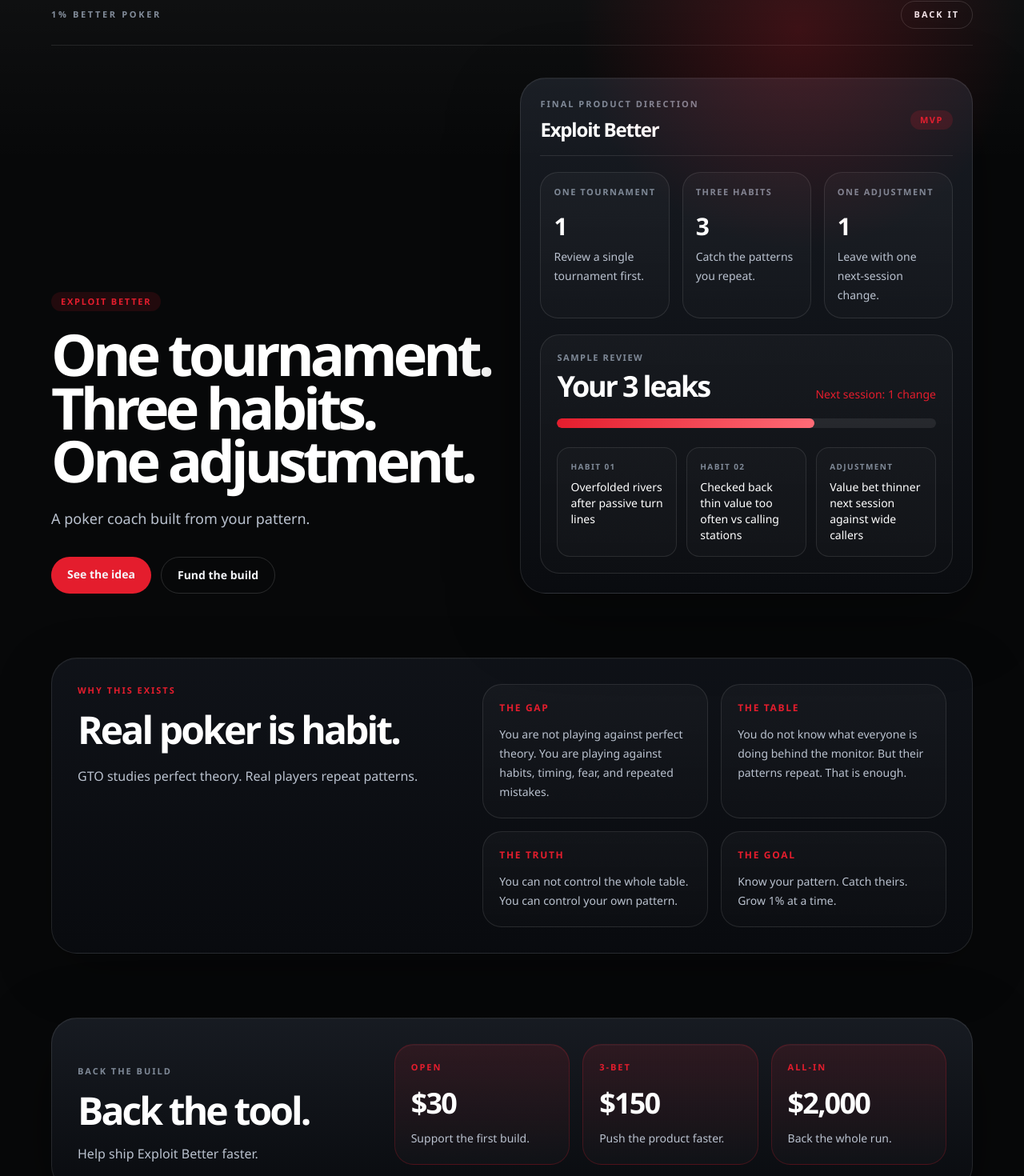
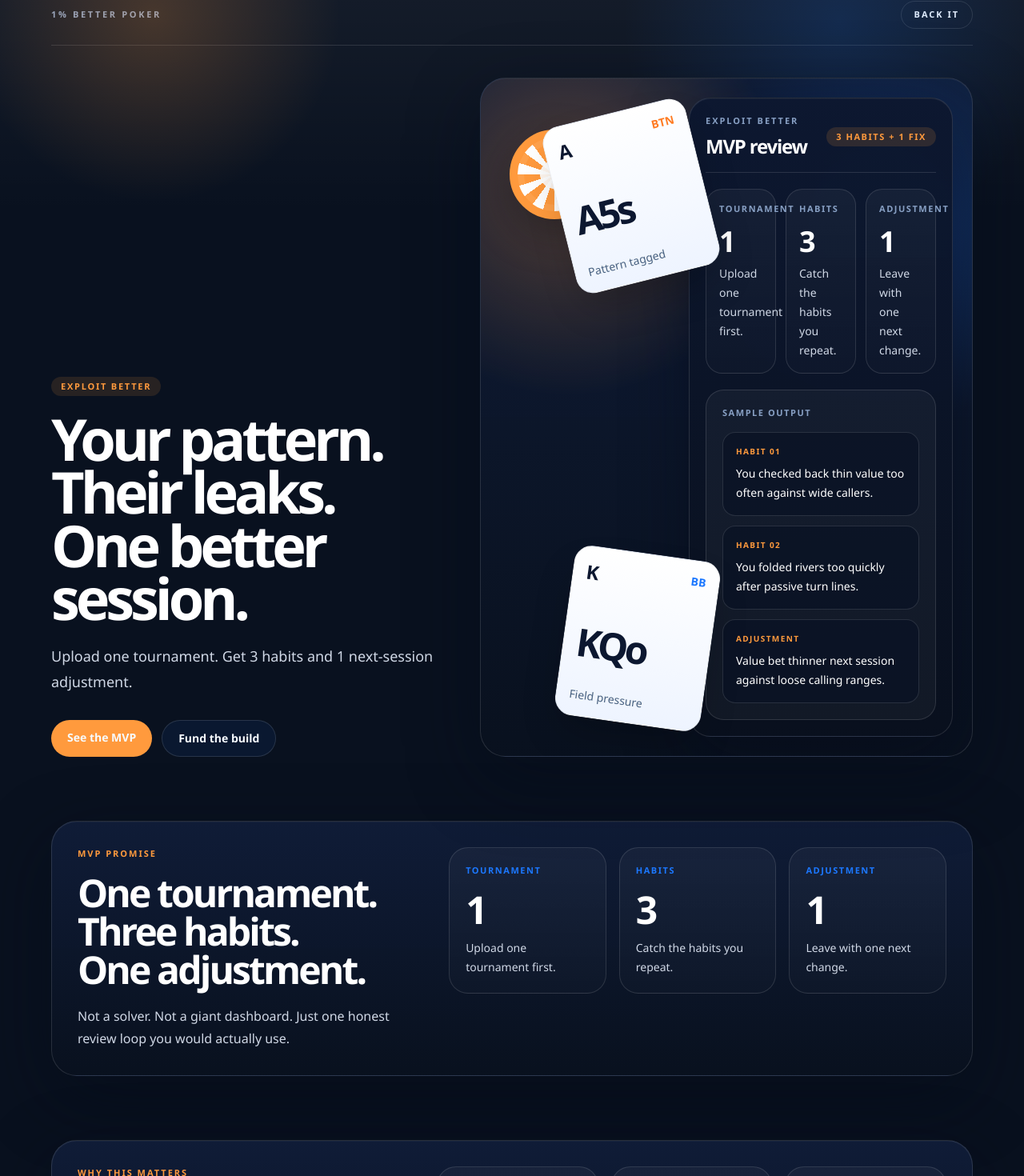
Before and after one commit to sukminc/one-percent-better-poker-site, a Next.js app in the folder frontend/: page / in a window 1280 px wide. Shown: the part 39-1509 px from the top of the page at 80% size. Built offline with nearby package versions, Linux system fonts and the light colour scheme.

Commit message:
style: warm poker landing visuals

```diff
--- a/frontend/app/globals.css
+++ b/frontend/app/globals.css
@@ -1,15 +1,16 @@
 @import "tailwindcss";
 
 @theme inline {
-  --color-background: #070809;
-  --color-foreground: #f5f7fb;
-  --color-accent: #e41d2d;
-  --color-accent-hover: #f24856;
-  --color-surface: #0f1217;
-  --color-surface-hover: #141921;
-  --color-line: rgba(255, 255, 255, 0.1);
-  --color-secondary: #bac2cf;
-  --color-muted: #7f8997;
+  --color-background: #09111f;
+  --color-foreground: #f7fbff;
+  --color-accent: #ff9a3d;
+  --color-accent-hover: #ffb56e;
+  --color-secondary-accent: #1c78ff;
+  --color-surface: #0d1830;
+  --color-surface-hover: #122140;
+  --color-line: rgba(255, 255, 255, 0.12);
+  --color-secondary: #d0d8e6;
+  --color-muted: #88a0c4;
   --font-sans: "Avenir Next", "Segoe UI", "Helvetica Neue", sans-serif;
   --font-mono: "SFMono-Regular", "Menlo", "Monaco", monospace;
 }
@@ -19,15 +20,16 @@
 }
 
 html {
-  background: #070809;
+  background: #09111f;
 }
 
 body {
   margin: 0;
   min-height: 100vh;
   background:
-    radial-gradient(circle at top, rgba(228, 29, 45, 0.18), transparent 30%),
-    linear-gradient(180deg, #12151b 0%, #070809 70%);
+    radial-gradient(circle at top left, rgba(28, 120, 255, 0.18), transparent 26%),
+    radial-gradient(circle at top right, rgba(255, 154, 61, 0.18), transparent 22%),
+    linear-gradient(180deg, #122344 0%, #09111f 72%);
   color: var(--color-foreground);
   font-family: var(--font-sans);
   -webkit-font-smoothing: antialiased;
@@ -40,8 +42,8 @@ a {
 }
 
 ::selection {
-  background: #e41d2d;
-  color: #ffffff;
+  background: #ff9a3d;
+  color: #09111f;
 }
 
 .hero-shell {
@@ -52,44 +54,65 @@ a {
   content: "";
   position: absolute;
   inset: 0 0 auto;
-  height: 420px;
+  height: 480px;
   background:
-    radial-gradient(circle at 78% 18%, rgba(228, 29, 45, 0.22), transparent 26%),
-    linear-gradient(180deg, rgba(255, 255, 255, 0.04), transparent 58%);
+    radial-gradient(circle at 15% 12%, rgba(255, 154, 61, 0.22), transparent 20%),
+    radial-gradient(circle at 82% 14%, rgba(28, 120, 255, 0.18), transparent 24%),
+    linear-gradient(180deg, rgba(255, 255, 255, 0.05), transparent 64%);
   pointer-events: none;
 }
 
-.score-panel {
+.book-panel {
   border: 1px solid var(--color-line);
   background:
-    linear-gradient(180deg, rgba(24, 28, 35, 0.96), rgba(10, 12, 16, 0.98));
+    linear-gradient(180deg, rgba(16, 29, 56, 0.96), rgba(9, 17, 31, 0.98));
   box-shadow:
-    0 28px 90px rgba(0, 0, 0, 0.38),
+    0 28px 90px rgba(4, 10, 24, 0.46),
     inset 0 1px 0 rgba(255, 255, 255, 0.04);
 }
 
-.product-strip {
+.review-panel {
   border: 1px solid var(--color-line);
   background:
-    linear-gradient(180deg, rgba(16, 19, 25, 0.96), rgba(9, 11, 15, 0.98));
+    linear-gradient(180deg, rgba(13, 24, 48, 0.98), rgba(9, 16, 30, 0.99));
   box-shadow:
-    0 22px 70px rgba(0, 0, 0, 0.26),
+    0 26px 82px rgba(4, 10, 24, 0.42),
     inset 0 1px 0 rgba(255, 255, 255, 0.04);
 }
 
-.score-mini-card {
+.mini-panel {
   background:
-    linear-gradient(180deg, rgba(255, 255, 255, 0.03), rgba(255, 255, 255, 0.015));
+    linear-gradient(180deg, rgba(255, 255, 255, 0.04), rgba(255, 255, 255, 0.015));
   border: 1px solid var(--color-line);
 }
 
-.score-tier {
-  border: 1px solid rgba(228, 29, 45, 0.22);
+.tier-panel {
+  border: 1px solid rgba(255, 154, 61, 0.24);
   background:
-    linear-gradient(180deg, rgba(228, 29, 45, 0.12), rgba(255, 255, 255, 0.02));
+    linear-gradient(180deg, rgba(255, 154, 61, 0.14), rgba(28, 120, 255, 0.05));
   box-shadow: inset 0 1px 0 rgba(255, 255, 255, 0.04);
 }
 
+.poker-chip {
+  background:
+    radial-gradient(circle at center, rgba(255,255,255,0.92) 0 27%, transparent 28%),
+    repeating-conic-gradient(
+      from 0deg,
+      #ff9a3d 0deg 18deg,
+      #fff 18deg 36deg
+    );
+  border: 10px solid #ff9a3d;
+  box-shadow:
+    0 18px 50px rgba(3, 10, 23, 0.4),
+    inset 0 0 0 8px rgba(255,255,255,0.08);
+}
+
+.playing-card {
+  width: 184px;
+  background: linear-gradient(180deg, #ffffff, #eef4ff);
+  border: 1px solid rgba(9, 17, 31, 0.08);
+}
+
 .score-bar {
-  background: linear-gradient(90deg, #e41d2d 0%, #ff6b76 100%);
+  background: linear-gradient(90deg, #1c78ff 0%, #ff9a3d 100%);
 }
--- a/frontend/app/page.tsx
+++ b/frontend/app/page.tsx
@@ -2,13 +2,13 @@ const tiers = [
   {
     label: "Open",
     amount: "$30",
-    note: "Support the first build.",
+    note: "Back the first build.",
     href: "https://buy.stripe.com/fZu8wQbT81DO8dIf6I1wY00",
   },
   {
     label: "3-Bet",
     amount: "$150",
-    note: "Push the product faster.",
+    note: "Push the MVP faster.",
     href: "https://buy.stripe.com/5kQbJ20aqeqA51w4s41wY01",
   },
   {
@@ -19,23 +19,123 @@ const tiers = [
   },
 ];
 
-const signals = [
+const steps = [
   {
-    label: "One tournament",
     value: "1",
-    detail: "Review a single tournament first.",
+    label: "Tournament",
+    detail: "Upload one tournament first.",
   },
   {
-    label: "Three habits",
     value: "3",
-    detail: "Catch the patterns you repeat.",
+    label: "Habits",
+    detail: "Catch the habits you repeat.",
   },
   {
-    label: "One adjustment",
     value: "1",
-    detail: "Leave with one next-session change.",
+    label: "Adjustment",
+    detail: "Leave with one next change.",
   },
 ];
+
+const philosophy = [
+  {
+    title: "Your pattern",
+    copy: "The only thing you can really control is the pattern you keep repeating.",
+  },
+  {
+    title: "Their pattern",
+    copy: "You do not know what they do behind the monitor. Their behavior still repeats.",
+  },
+  {
+    title: "1% better",
+    copy: "The goal is not perfect theory. The goal is one honest adjustment for the next session.",
+  },
+];
+
+function PokerVisual() {
+  return (
+    <div className="book-panel relative overflow-hidden rounded-[2rem] p-5 sm:p-6">
+      <div className="pointer-events-none absolute inset-0 bg-[radial-gradient(circle_at_18%_16%,rgba(255,154,61,0.28),transparent_30%),radial-gradient(circle_at_82%_22%,rgba(28,120,255,0.28),transparent_30%)]" />
+
+      <div className="relative grid gap-4 lg:grid-cols-[0.8fr_1.2fr]">
+        <div className="relative min-h-[260px]">
+          <div className="poker-chip absolute left-3 top-10 h-28 w-28 rounded-full" />
+          <div className="playing-card absolute left-[4.5rem] top-4 rotate-[-14deg] rounded-[1.4rem] p-4 shadow-2xl">
+            <div className="flex items-start justify-between text-[#0c1730]">
+              <span className="text-2xl font-bold">A</span>
+              <span className="text-sm font-semibold text-[#ff7b22]">BTN</span>
+            </div>
+            <div className="mt-12 text-5xl font-semibold tracking-[-0.08em] text-[#0c1730]">A5s</div>
+            <div className="mt-8 text-sm font-medium text-[#48617f]">Pattern tagged</div>
+          </div>
+          <div className="playing-card absolute bottom-4 left-20 rotate-[8deg] rounded-[1.4rem] p-4 shadow-2xl">
+            <div className="flex items-start justify-between text-[#0c1730]">
+              <span className="text-2xl font-bold">K</span>
+              <span className="text-sm font-semibold text-[#1c78ff]">BB</span>
+            </div>
+            <div className="mt-12 text-5xl font-semibold tracking-[-0.08em] text-[#0c1730]">KQo</div>
+            <div className="mt-8 text-sm font-medium text-[#48617f]">Field pressure</div>
+          </div>
+        </div>
+
+        <div className="review-panel rounded-[1.7rem] p-5">
+          <div className="flex items-center justify-between border-b border-[var(--color-line)] pb-4">
+            <div>
+              <p className="text-[11px] font-semibold uppercase tracking-[0.18em] text-[var(--color-muted)]">
+                Exploit Better
+              </p>
+              <p className="mt-2 text-2xl font-semibold tracking-[-0.05em] text-white">
+                MVP review
+              </p>
+            </div>
+            <div className="rounded-full bg-[rgba(255,154,61,0.14)] px-3 py-1 text-[11px] font-semibold uppercase tracking-[0.14em] text-[var(--color-accent)]">
+              3 habits + 1 fix
+            </div>
+          </div>
+
+          <div className="mt-5 grid gap-3 sm:grid-cols-3">
+            {steps.map((step) => (
+              <div key={step.label} className="mini-panel rounded-[1.3rem] p-4">
+                <p className="text-[11px] font-semibold uppercase tracking-[0.14em] text-[var(--color-muted)]">
+                  {step.label}
+                </p>
+                <p className="mt-3 text-4xl font-semibold tracking-[-0.06em] text-white">
+                  {step.value}
+                </p>
+                <p className="mt-2 text-sm leading-6 text-[var(--color-secondary)]">
+                  {step.detail}
+                </p>
+              </div>
+            ))}
+          </div>
+
+          <div className="mt-5 rounded-[1.4rem] border border-[var(--color-line)] bg-[rgba(255,255,255,0.04)] p-5">
+            <p className="text-[11px] font-semibold uppercase tracking-[0.14em] text-[var(--color-muted)]">
+              Sample output
+            </p>
+            <div className="mt-4 space-y-3">
+              {[
+                ["Habit 01", "You checked back thin value too often against wide callers."],
+                ["Habit 02", "You folded rivers too quickly after passive turn lines."],
+                ["Adjustment", "Value bet thinner next session against loose calling ranges."],
+              ].map(([label, text]) => (
+                <div
+                  key={label}
+                  className="rounded-[1rem] border border-[var(--color-line)] bg-[rgba(9,18,36,0.7)] px-4 py-4"
+                >
+                  <p className="text-[10px] font-semibold uppercase tracking-[0.14em] text-[var(--color-accent)]">
+                    {label}
+                  </p>
+                  <p className="mt-2 text-sm leading-6 text-white">{text}</p>
+                </div>
+              ))}
+            </div>
+          </div>
+        </div>
+      </div>
+    </div>
+  );
+}
 
 export default function Home() {
   return (
@@ -43,115 +143,87 @@ export default function Home() {
       <section className="hero-shell px-6 pb-16 pt-8 sm:pb-20 sm:pt-10">
         <div className="mx-auto max-w-6xl">
           <div className="flex items-center justify-between border-b border-[var(--color-line)] pb-5">
-            <div>
-              <p className="text-[11px] font-semibold uppercase tracking-[0.24em] text-[var(--color-muted)]">
-                1% Better Poker
-              </p>
-            </div>
+            <p className="text-[11px] font-semibold uppercase tracking-[0.24em] text-[var(--color-muted)]">
+              1% Better Poker
+            </p>
             <a
               href="#back"
-              className="inline-flex items-center rounded-full border border-[rgba(255,255,255,0.14)] px-4 py-2 text-[11px] font-semibold uppercase tracking-[0.18em] text-white transition-colors hover:border-[var(--color-accent)] hover:bg-[rgba(228,29,45,0.12)]"
+              className="inline-flex items-center rounded-full border border-[var(--color-line)] px-4 py-2 text-[11px] font-semibold uppercase tracking-[0.18em] text-white transition-colors hover:border-[var(--color-accent)] hover:bg-[rgba(255,154,61,0.1)]"
             >
               Back it
             </a>
           </div>
 
-          <div className="mt-10 grid gap-8 lg:grid-cols-[1fr_1.02fr] lg:items-end">
+          <div className="mt-10 grid gap-8 lg:grid-cols-[0.9fr_1.1fr] lg:items-end">
             <div className="max-w-2xl">
-              <p className="inline-flex items-center rounded-full bg-[rgba(228,29,45,0.12)] px-3 py-1 text-[11px] font-semibold uppercase tracking-[0.16em] text-[var(--color-accent)]">
+              <p className="inline-flex items-center rounded-full bg-[rgba(255,154,61,0.12)] px-3 py-1 text-[11px] font-semibold uppercase tracking-[0.16em] text-[var(--color-accent)]">
                 Exploit Better
               </p>
               <h1 className="mt-5 text-5xl font-semibold tracking-[-0.07em] text-white sm:text-7xl sm:leading-[0.92]">
-                One tournament.
+                Your pattern.
                 <br />
-                Three habits.
+                Their leaks.
                 <br />
-                One adjustment.
+                One better session.
               </h1>
               <p className="mt-6 max-w-lg text-lg leading-8 text-[var(--color-secondary)]">
-                A poker coach built from your pattern.
+                Upload one tournament. Get 3 habits and 1 next-session adjustment.
               </p>
               <div className="mt-8 flex flex-wrap gap-3">
                 <a
-                  href="#philosophy"
-                  className="rounded-full bg-[var(--color-accent)] px-5 py-3 text-sm font-semibold text-white transition-transform hover:-translate-y-0.5"
+                  href="#mvp"
+                  className="rounded-full bg-[var(--color-accent)] px-5 py-3 text-sm font-semibold text-[#0e1831] transition-transform hover:-translate-y-0.5"
                 >
-                  See the idea
+                  See the MVP
                 </a>
                 <a
                   href="#back"
-                  className="rounded-full border border-[rgba(255,255,255,0.14)] px-5 py-3 text-sm font-semibold text-white transition-colors hover:border-[var(--color-accent)] hover:bg-[rgba(228,29,45,0.12)]"
+                  className="rounded-full border border-[var(--color-line)] bg-[rgba(28,120,255,0.08)] px-5 py-3 text-sm font-semibold text-white transition-colors hover:border-[var(--color-secondary-accent)] hover:bg-[rgba(28,120,255,0.14)]"
                 >
                   Fund the build
                 </a>
               </div>
             </div>
 
-            <div className="score-panel rounded-[2rem] p-5 sm:p-6">
-              <div className="flex items-center justify-between border-b border-[var(--color-line)] pb-4">
-                <div>
-                  <p className="text-[11px] font-semibold uppercase tracking-[0.18em] text-[var(--color-muted)]">
-                    Final product direction
-                  </p>
-                  <p className="mt-2 text-2xl font-semibold tracking-[-0.05em] text-white">
-                    Exploit Better
-                  </p>
-                </div>
-                <div className="rounded-full bg-[rgba(228,29,45,0.16)] px-3 py-1 text-[11px] font-semibold uppercase tracking-[0.14em] text-[var(--color-accent)]">
-                  MVP
-                </div>
+            <PokerVisual />
+          </div>
+        </div>
+      </section>
+
+      <section id="mvp" className="px-6 pb-16 sm:pb-20">
+        <div className="mx-auto max-w-6xl">
+          <div className="book-panel rounded-[2rem] p-6 sm:p-8">
+            <div className="grid gap-8 lg:grid-cols-[0.82fr_1.18fr] lg:items-start">
+              <div className="max-w-xl">
+                <p className="text-[11px] font-semibold uppercase tracking-[0.18em] text-[var(--color-accent)]">
+                  MVP promise
+                </p>
+                <h2 className="mt-4 text-3xl font-semibold tracking-[-0.06em] text-white sm:text-5xl">
+                  One tournament.
+                  <br />
+                  Three habits.
+                  <br />
+                  One adjustment.
+                </h2>
+                <p className="mt-5 text-base leading-7 text-[var(--color-secondary)]">
+                  Not a solver. Not a giant dashboard. Just one honest review loop you would actually use.
+                </p>
               </div>
 
-              <div className="mt-5 grid gap-4 sm:grid-cols-3">
-                {signals.map((signal) => (
-                  <div key={signal.label} className="score-mini-card rounded-[1.4rem] p-4">
-                    <p className="text-[11px] font-semibold uppercase tracking-[0.14em] text-[var(--color-muted)]">
-                      {signal.label}
+              <div className="grid gap-4 sm:grid-cols-3">
+                {steps.map((step) => (
+                  <div key={step.label} className="mini-panel rounded-[1.5rem] p-5">
+                    <p className="text-[11px] font-semibold uppercase tracking-[0.14em] text-[var(--color-secondary-accent)]">
+                      {step.label}
                     </p>
-                    <p className="mt-4 text-3xl font-semibold tracking-[-0.05em] text-white">
-                      {signal.value}
+                    <p className="mt-4 text-5xl font-semibold tracking-[-0.06em] text-white">
+                      {step.value}
                     </p>
-                    <p className="mt-2 text-sm leading-6 text-[var(--color-secondary)]">
-                      {signal.detail}
+                    <p className="mt-3 text-sm leading-6 text-[var(--color-secondary)]">
+                      {step.detail}
                     </p>
                   </div>
                 ))}
-              </div>
-
-              <div className="mt-5 rounded-[1.5rem] border border-[var(--color-line)] bg-[linear-gradient(180deg,rgba(255,255,255,0.03),rgba(255,255,255,0.015))] p-5">
-                <div className="flex items-end justify-between">
-                  <div>
-                    <p className="text-[11px] font-semibold uppercase tracking-[0.14em] text-[var(--color-muted)]">
-                      Sample review
-                    </p>
-                    <p className="mt-2 text-4xl font-semibold tracking-[-0.06em] text-white">
-                      Your 3 leaks
-                    </p>
-                  </div>
-                  <p className="text-sm font-medium text-[var(--color-accent)]">
-                    Next session: 1 change
-                  </p>
-                </div>
-                <div className="mt-5 h-3 overflow-hidden rounded-full bg-[rgba(255,255,255,0.08)]">
-                  <div className="score-bar h-full w-[68%] rounded-full" />
-                </div>
-                <div className="mt-6 grid gap-3 sm:grid-cols-3">
-                  {[
-                    ["Habit 01", "Overfolded rivers after passive turn lines"],
-                    ["Habit 02", "Checked back thin value too often vs calling stations"],
-                    ["Adjustment", "Value bet thinner next session against wide callers"],
-                  ].map(([label, value]) => (
-                    <div
-                      key={label}
-                      className="rounded-[1rem] border border-[var(--color-line)] bg-[rgba(255,255,255,0.02)] px-4 py-4"
-                    >
-                      <p className="text-[10px] font-semibold uppercase tracking-[0.14em] text-[var(--color-muted)]">
-                        {label}
-                      </p>
-                      <p className="mt-2 text-sm font-medium text-white">{value}</p>
-                    </div>
-                  ))}
-                </div>
               </div>
             </div>
           </div>
@@ -160,48 +232,28 @@ export default function Home() {
 
       <section id="philosophy" className="px-6 pb-16 sm:pb-20">
         <div className="mx-auto max-w-6xl">
-          <div className="product-strip rounded-[2rem] p-6 sm:p-8">
-            <div className="grid gap-8 lg:grid-cols-[0.9fr_1.1fr] lg:items-start">
+          <div className="book-panel rounded-[2rem] p-6 sm:p-8">
+            <div className="grid gap-6 lg:grid-cols-[0.8fr_1.2fr] lg:items-start">
               <div className="max-w-xl">
                 <p className="text-[11px] font-semibold uppercase tracking-[0.18em] text-[var(--color-accent)]">
-                  Why this exists
+                  Why this matters
                 </p>
                 <h2 className="mt-4 text-3xl font-semibold tracking-[-0.06em] text-white sm:text-5xl">
-                  Real poker is habit.
+                  Real poker is pattern.
                 </h2>
                 <p className="mt-5 text-base leading-7 text-[var(--color-secondary)]">
-                  GTO studies perfect theory. Real players repeat patterns.
+                  GTO studies perfect theory. Real online tournaments repeat human habits.
                 </p>
               </div>
 
-              <div className="grid gap-4 sm:grid-cols-2">
-                {[
-                  [
-                    "The gap",
-                    "You are not playing against perfect theory. You are playing against habits, timing, fear, and repeated mistakes.",
-                  ],
-                  [
-                    "The table",
-                    "You do not know what everyone is doing behind the monitor. But their patterns repeat. That is enough.",
-                  ],
-                  [
-                    "The truth",
-                    "You can not control the whole table. You can control your own pattern.",
-                  ],
-                  [
-                    "The goal",
-                    "Know your pattern. Catch theirs. Grow 1% at a time.",
-                  ],
-                ].map(([label, copy]) => (
-                  <div
-                    key={label}
-                    className="score-mini-card rounded-[1.5rem] border border-[var(--color-line)] p-5"
-                  >
+              <div className="grid gap-4 sm:grid-cols-3">
+                {philosophy.map((item) => (
+                  <div key={item.title} className="mini-panel rounded-[1.5rem] p-5">
                     <p className="text-[12px] font-semibold uppercase tracking-[0.14em] text-[var(--color-accent)]">
-                      {label}
+                      {item.title}
                     </p>
                     <p className="mt-3 text-sm leading-6 text-[var(--color-secondary)]">
-                      {copy}
+                      {item.copy}
                     </p>
                   </div>
                 ))}
@@ -213,7 +265,7 @@ export default function Home() {
 
       <section id="back" className="px-6 pb-24">
         <div className="mx-auto max-w-6xl">
-          <div className="score-panel rounded-[2rem] p-6 sm:p-8">
+          <div className="review-panel rounded-[2rem] p-6 sm:p-8">
             <div className="flex flex-col gap-6 lg:grid lg:grid-cols-[0.7fr_1.3fr] lg:items-end">
               <div>
                 <p className="text-[11px] font-semibold uppercase tracking-[0.18em] text-[var(--color-muted)]">
@@ -223,7 +275,7 @@ export default function Home() {
                   Back the tool.
                 </h2>
                 <p className="mt-4 max-w-sm text-base leading-7 text-[var(--color-secondary)]">
-                  Help ship Exploit Better faster.
+                  Help ship the first honest poker habit coach.
                 </p>
               </div>
 
@@ -234,7 +286,7 @@ export default function Home() {
                     href={tier.href}
                     target="_blank"
                     rel="noopener noreferrer"
-                    className="score-tier rounded-[1.5rem] p-5 transition-transform hover:-translate-y-1"
+                    className="tier-panel rounded-[1.5rem] p-5 transition-transform hover:-translate-y-1"
                   >
                     <p className="text-[11px] font-semibold uppercase tracking-[0.18em] text-[var(--color-accent)]">
                       {tier.label}
```
